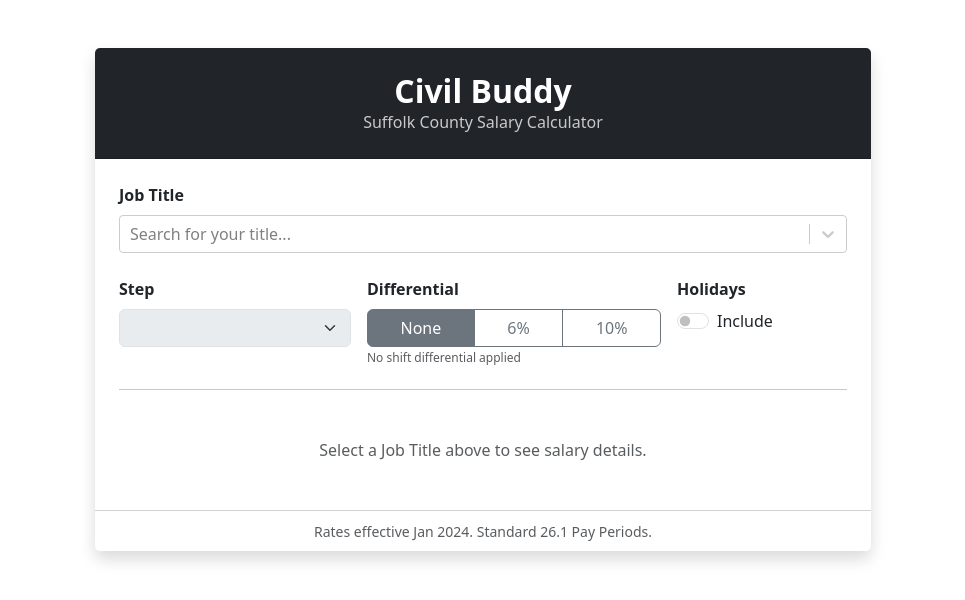
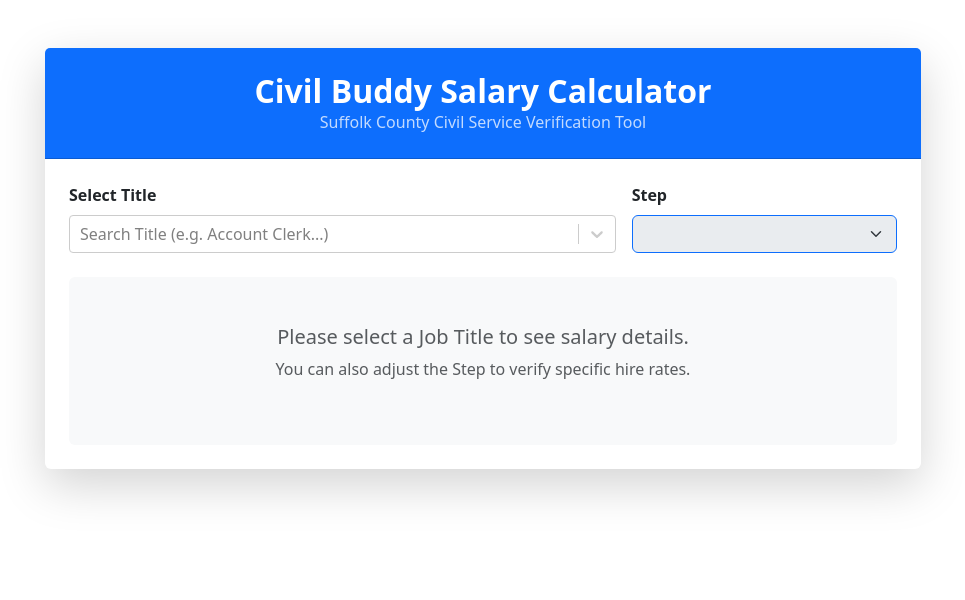
Before and after one commit to seagullcanfly/civilbuddy, a React (Vite) app: page / in a window 1280 px wide. Shown: the top 600 px of the page, without its empty margins (157-1122 px from the left). Built offline with nearby package versions, Linux system fonts and the light colour scheme.

Commit message:
Finalize Calculator: Verification Workflow, Fixed Constants, Step Selection

```diff
--- a/src/App.tsx
+++ b/src/App.tsx
@@ -11,27 +11,23 @@ type TitleData = { title: string; grade: string | number; spec: number };
 const salaryData = salaryDataRaw as SalaryData;
 const titleData = titleDataRaw as TitleData[];
 
-// Constants
+// Constants - These are static for Suffolk County / SCPD
 const PAY_PERIODS = 26.1;
-const DEFAULT_HOLIDAYS = 13; // Can be adjusted
+const HOLIDAYS = 13;
 const HOLIDAY_RATE_MULTIPLIER = 1.5;
+const EVE_DIFF = 0.06;   // 6%
+const NIGHT_DIFF = 0.10; // 10%
 
 function App() {
-  // Selection State
-  const [selectedTitle, setSelectedTitle] = useState<{ value: string; label: string; grade: string } | null>(null);
-  const [step, setStep] = useState<string>('0'); // Default to Step 0 (S)
+  const [selectedTitle, setSelectedTitle] = useState<{ value: string; label: string; grade: string; spec: number } | null>(null);
+  const [step, setStep] = useState<string>('S');
 
-  // Modifiers State
-  const [differential, setDifferential] = useState<number>(0); // 0, 0.06, or 0.10
-  const [includeHolidays, setIncludeHolidays] = useState<boolean>(false);
-
-  // Derived State
+  // Derived Data
   const currentGrade = selectedTitle ? String(selectedTitle.grade) : null;
 
   // Available Steps for the selected Grade
   const steps = useMemo(() => {
     if (!currentGrade || !salaryData[currentGrade]) return [];
-    // Sort steps numerically, treating 'S' as 0
     return Object.keys(salaryData[currentGrade]).sort((a, b) => {
         const valA = a === 'S' ? 0 : parseInt(a);
         const valB = b === 'S' ? 0 : parseInt(b);
@@ -39,189 +35,141 @@ function App() {
     });
   }, [currentGrade]);
 
-  // Reset step to '0' (S) when Grade changes
+  // Default to Step S when title changes
   useEffect(() => {
     if (steps.includes('S')) setStep('S');
     else if (steps.includes('0')) setStep('0');
-    else if (steps.length > 0) setStep(steps[0]);
   }, [currentGrade, steps]);
 
-  // Calculations
-  const baseBiWeekly = (currentGrade && step && salaryData[currentGrade] && salaryData[currentGrade][step])
-    ? salaryData[currentGrade][step]
-    : 0;
+  const formatMoney = (val: number) => val.toLocaleString('en-US', { style: 'currency', currency: 'USD', maximumFractionDigits: 0 });
 
-  // Apply Differential
-  const biWeeklyWithDiff = baseBiWeekly * (1 + differential);
-
-  // Calculate Annual Base (with Diff)
-  const annualWithDiff = biWeeklyWithDiff * PAY_PERIODS;
-
-  // Calculate Holiday Pay
-  // Formula: (BaseBiWeekly / 10) * 1.5 * 13
-  // Note: Differentials usually apply to holiday pay too?
-  // If you work the holiday, you get your normal pay (with diff) + holiday pay (1.5x).
-  // Assuming the "Holiday" checkbox means "Add the extra holiday pay check amount to the annual total".
-
-  // Using Base for Holiday calculation (standard) or With Diff?
-  // Usually, Holiday Pay is based on the daily rate including differential if it's a permanent shift.
-  // I will use the rate *with* differential to be safe, as night shift workers get night rate for holidays.
-  const dailyRate = biWeeklyWithDiff / 10;
-  const holidayPayTotal = includeHolidays ? (dailyRate * HOLIDAY_RATE_MULTIPLIER * DEFAULT_HOLIDAYS) : 0;
-
-  const finalAnnual = annualWithDiff + holidayPayTotal;
-
-  // Formatting
-  const formatMoney = (val: number) => val.toLocaleString('en-US', { style: 'currency', currency: 'USD' });
-
-  // Select Options
   const titleOptions = useMemo(() => titleData.map(t => ({
     value: t.title,
-    label: `${t.title}`,
-    grade: String(t.grade)
+    label: t.title,
+    grade: String(t.grade),
+    spec: t.spec
   })), []);
 
+  // Calculation Helper
+  const calculateRow = (base: number, diffPercent: number) => {
+    const biWeekly = base * (1 + diffPercent);
+    const annualBase = biWeekly * PAY_PERIODS;
+    const dailyRate = biWeekly / 10;
+    const holidayPay = dailyRate * HOLIDAY_RATE_MULTIPLIER * HOLIDAYS;
+    return {
+      biWeekly,
+      annualBase,
+      annualWithHol: annualBase + holidayPay
+    };
+  };
+
+  const baseSalary = (currentGrade && step && salaryData[currentGrade]) ? salaryData[currentGrade][step] : 0;
+
+  const results = baseSalary ? {
+    none: calculateRow(baseSalary, 0),
+    eve: calculateRow(baseSalary, EVE_DIFF),
+    night: calculateRow(baseSalary, NIGHT_DIFF)
+  } : null;
+
   return (
-    <div className="container mt-5" style={{ maxWidth: '800px' }}>
-      <div className="card shadow border-0">
-        <div className="card-header bg-dark text-white text-center py-4">
-          <h2 className="mb-0 fw-bold">Civil Buddy</h2>
-          <p className="mb-0 opacity-75">Suffolk County Salary Calculator</p>
+    <div className="container mt-5" style={{ maxWidth: '900px' }}>
+      <div className="card shadow-lg border-0">
+        <div className="card-header bg-primary text-white text-center py-4">
+          <h2 className="mb-0 fw-bold">Civil Buddy Salary Calculator</h2>
+          <p className="mb-0 opacity-75">Suffolk County Civil Service Verification Tool</p>
         </div>
 
         <div className="card-body p-4">
 
-          {/* 1. Job Title Select */}
-          <div className="mb-4">
-            <label className="form-label fw-bold">Job Title</label>
-            <Select
-              options={titleOptions}
-              onChange={setSelectedTitle}
-              placeholder="Search for your title..."
-              isClearable
-              className="basic-single"
-              classNamePrefix="select"
-            />
-            {currentGrade && <small className="text-muted">Grade: {currentGrade}</small>}
-          </div>
-
-          {/* 2. Step, Diff, Holiday Row */}
-          <div className="row g-3 mb-4">
+          <div className="row g-3 mb-4 align-items-end">
+            {/* Title Selection */}
+            <div className="col-md-8">
+              <label className="form-label fw-bold">Select Title</label>
+              <Select
+                options={titleOptions}
+                onChange={setSelectedTitle}
+                placeholder="Search Title (e.g. Account Clerk...)"
+                isClearable
+                className="basic-single"
+              />
+            </div>
 
             {/* Step Selection */}
             <div className="col-md-4">
               <label className="form-label fw-bold">Step</label>
               <select
-                className="form-select"
+                className="form-select border-primary"
                 value={step}
                 onChange={(e) => setStep(e.target.value)}
                 disabled={!currentGrade}
               >
                 {steps.map(s => (
                   <option key={s} value={s}>
-                    {s === '0' || s === 'S' ? 'Step S (Starting)' : `Step ${s}`}
+                    {s === 'S' || s === '0' ? 'Step S (Starting)' : `Step ${s}`}
                   </option>
                 ))}
               </select>
             </div>
-
-            {/* Differential Selection */}
-            <div className="col-md-5">
-              <label className="form-label fw-bold">Differential</label>
-              <div className="btn-group w-100 mb-1" role="group">
-                <input
-                  type="radio"
-                  className="btn-check"
-                  name="diff"
-                  id="diffNone"
-                  checked={differential === 0}
-                  onChange={() => setDifferential(0)}
-                />
-                <label className="btn btn-outline-secondary" htmlFor="diffNone">None</label>
-
-                <input
-                  type="radio"
-                  className="btn-check"
-                  name="diff"
-                  id="diffEve"
-                  checked={differential === 0.06}
-                  onChange={() => setDifferential(0.06)}
-                />
-                <label className="btn btn-outline-secondary" htmlFor="diffEve">6%</label>
-
-                <input
-                  type="radio"
-                  className="btn-check"
-                  name="diff"
-                  id="diffNight"
-                  checked={differential === 0.10}
-                  onChange={() => setDifferential(0.10)}
-                />
-                <label className="btn btn-outline-secondary" htmlFor="diffNight">10%</label>
-              </div>
-              <small className="text-muted d-block" style={{ fontSize: '0.75rem', lineHeight: '1.1' }}>
-                {differential === 0.06 && "6%: 2 weeks days / 1 week nights (SCPD pattern)"}
-                {differential === 0.10 && "10%: Steady midnight shifts"}
-                {differential === 0 && "No shift differential applied"}
-              </small>
-            </div>
-
-            {/* Holiday Toggle */}
-            <div className="col-md-3">
-               <label className="form-label fw-bold d-block">Holidays</label>
-               <div className="form-check form-switch mt-2">
-                 <input
-                   className="form-check-input"
-                   type="checkbox"
-                   id="holidaySwitch"
-                   checked={includeHolidays}
-                   onChange={(e) => setIncludeHolidays(e.target.checked)}
-                 />
-                 <label className="form-check-label" htmlFor="holidaySwitch">Include</label>
-               </div>
-            </div>
           </div>
 
-          <hr className="my-4" />
+          {selectedTitle && (
+            <div className="alert alert-light border mb-4 d-flex justify-content-between align-items-center">
+              <div>
+                <span className="badge bg-secondary me-2">Spec #{selectedTitle.spec}</span>
+                <span className="fw-bold text-uppercase">{selectedTitle.value}</span>
+              </div>
+              <div className="h4 mb-0 text-primary">Grade {selectedTitle.grade}</div>
+            </div>
+          )}
 
-          {/* 3. Big Result Display */}
-          <div className="text-center">
-            {currentGrade ? (
-               <div className="row justify-content-center">
-                 <div className="col-md-6 mb-3">
-                   <div className="card h-100 border-primary bg-light">
-                     <div className="card-body">
-                       <h6 className="text-uppercase text-muted fw-bold">Bi-Weekly Gross</h6>
-                       <h2 className="display-6 fw-bold text-primary mb-0">{formatMoney(biWeeklyWithDiff)}</h2>
-                       {differential > 0 && <small className="text-success">Includes {differential * 100}% Diff</small>}
-                     </div>
-                   </div>
-                 </div>
+          {results ? (
+            <div className="table-responsive">
+              <table className="table table-bordered align-middle text-center shadow-sm">
+                <thead className="table-dark">
+                  <tr>
+                    <th>Differential</th>
+                    <th>Bi-Weekly</th>
+                    <th>Annual (Base)</th>
+                    <th className="bg-success">Annual + Holidays</th>
+                  </tr>
+                </thead>
+                <tbody>
+                  <tr>
+                    <td className="fw-bold">None</td>
+                    <td>{formatMoney(results.none.biWeekly)}</td>
+                    <td>{formatMoney(results.none.annualBase)}</td>
+                    <td className="fw-bold text-success">{formatMoney(results.none.annualWithHol)}</td>
+                  </tr>
+                  <tr>
+                    <td className="fw-bold">Evening (6%) <br/><small className="text-muted fw-normal">Rotating/Eve</small></td>
+                    <td>{formatMoney(results.eve.biWeekly)}</td>
+                    <td>{formatMoney(results.eve.annualBase)}</td>
+                    <td className="fw-bold text-success">{formatMoney(results.eve.annualWithHol)}</td>
+                  </tr>
+                  <tr>
+                    <td className="fw-bold">Night (10%) <br/><small className="text-muted fw-normal">Steady Midnights</small></td>
+                    <td>{formatMoney(results.night.biWeekly)}</td>
+                    <td>{formatMoney(results.night.annualBase)}</td>
+                    <td className="fw-bold text-success">{formatMoney(results.night.annualWithHol)}</td>
+                  </tr>
+                </tbody>
+              </table>
+              <p className="text-muted small mt-2">
+                * Holiday calculation based on {HOLIDAYS} days at {HOLIDAY_RATE_MULTIPLIER}x daily rate.
+                Annual base assumes {PAY_PERIODS} pay periods.
+              </p>
+            </div>
+          ) : (
+            <div className="text-center py-5 text-muted bg-light rounded">
+              <h5>Please select a Job Title to see salary details.</h5>
+              <p>You can also adjust the Step to verify specific hire rates.</p>
+            </div>
+          )}
 
-                 <div className="col-md-6 mb-3">
-                   <div className="card h-100 border-success bg-light">
-                     <div className="card-body">
-                       <h6 className="text-uppercase text-muted fw-bold">Annual Gross</h6>
-                       <h2 className="display-6 fw-bold text-success mb-0">{formatMoney(finalAnnual)}</h2>
-                       {includeHolidays && <small className="text-muted d-block">+ Holiday Pay Included</small>}
-                     </div>
-                   </div>
-                 </div>
-               </div>
-            ) : (
-              <div className="text-muted py-4">
-                <p className="mb-0">Select a Job Title above to see salary details.</p>
-              </div>
-            )}
-          </div>
-
-        </div>
-        <div className="card-footer bg-white text-center text-muted">
-           <small>Rates effective Jan 2024. Standard 26.1 Pay Periods.</small>
         </div>
       </div>
     </div>
-  )
+  );
 }
 
 export default App;
```
